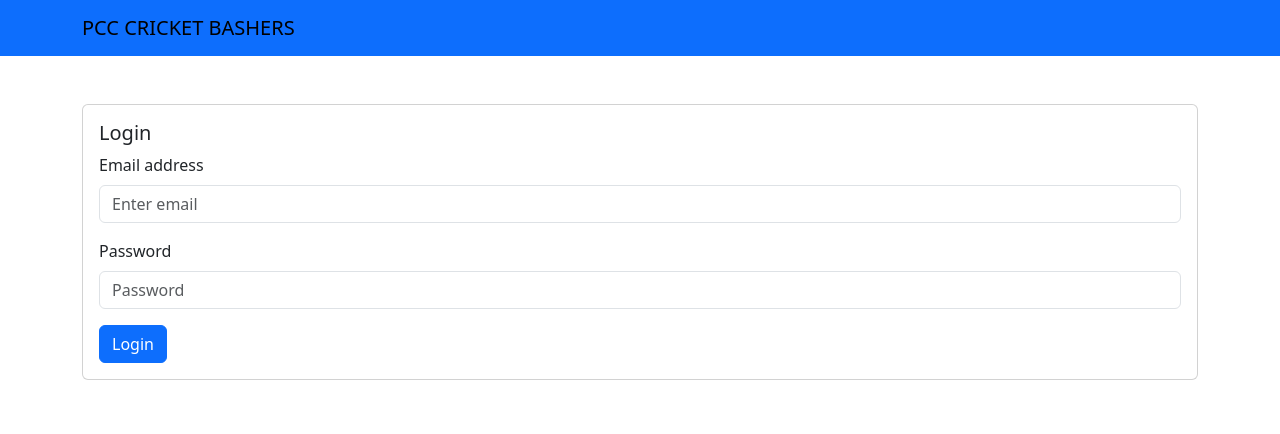
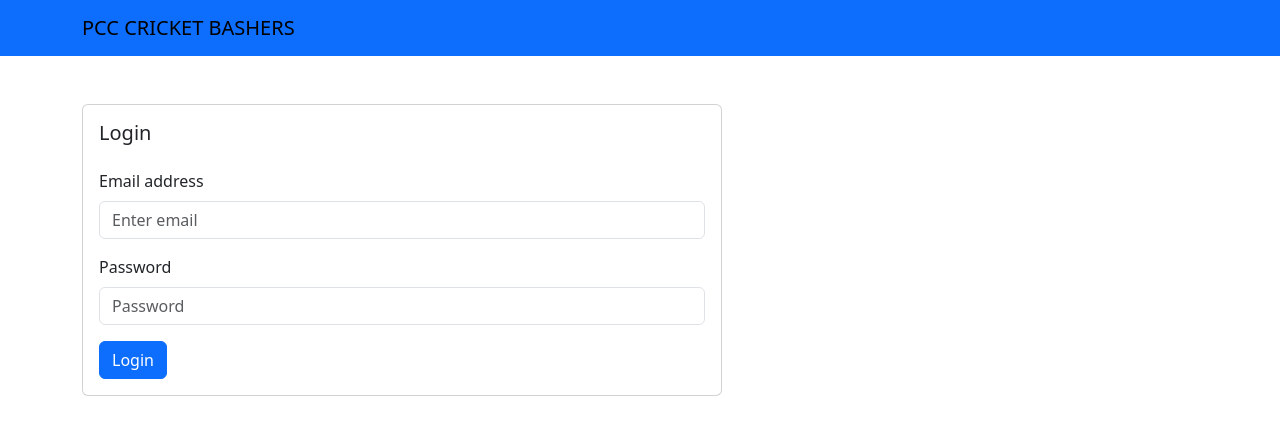
Before and after one commit to Gayan65/cricketApp, a React (Create React App) app in the folder frontend/: page / in a window 1280 px wide. Shown: the top 434 px of the page. Built offline with nearby package versions, Linux system fonts and the light colour scheme.

Commit message:
Login page bug fixed

```diff
--- a/frontend/src/App.js
+++ b/frontend/src/App.js
@@ -1,7 +1,7 @@
 import { BrowserRouter, Routes, Route } from "react-router-dom";
 import Home from "./components/Home";
-import Landing from "./components/Landing";
 import Nav from "./components/Nav";
+import Login from "./components/Login";
 
 function App() {
   return (
@@ -9,7 +9,7 @@ function App() {
       <Nav />
       <BrowserRouter>
         <Routes>
-          <Route path="/" element={<Landing />}></Route>
+          <Route path="/" element={<Login />}></Route>
           <Route path="/home" element={<Home />}></Route>
         </Routes>
       </BrowserRouter>
--- a/frontend/src/components/Landing.js
+++ /dev/null
@@ -1,12 +0,0 @@
-import React from "react";
-import Login from "./Login";
-
-const Landing = () => {
-  return (
-    <div>
-      <Login />
-    </div>
-  );
-};
-
-export default Landing;
--- a/frontend/src/components/Login.js
+++ b/frontend/src/components/Login.js
@@ -3,12 +3,11 @@ import { Form, Button, Container, Card } from "react-bootstrap";
 
 const Login = () => {
   return (
-    <div>
+    <>
       <Container className=" mt-5 ">
-        <Card>
+        <Card style={{ maxWidth: "40rem" }}>
           <Card.Body>
-            <Card.Title>Login</Card.Title>
-            <Card.Text>
+            <Card.Title className="mb-4">Login</Card.Title>
             <Form>
               <Form.Group className="mb-3" controlId="formBasicEmail">
                 <Form.Label>Email address</Form.Label>
@@ -23,11 +22,10 @@ const Login = () => {
                 Login
               </Button>
             </Form>
-            </Card.Text>
           </Card.Body>
         </Card>
       </Container>
-    </div>
+    </>
   );
 };
 
```
Lines whose indentation alone changed are shown as unchanged.
